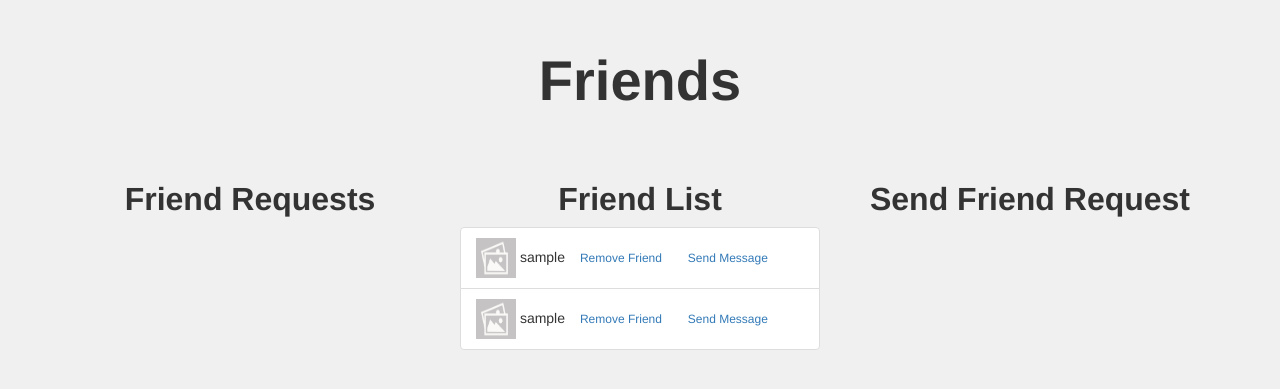
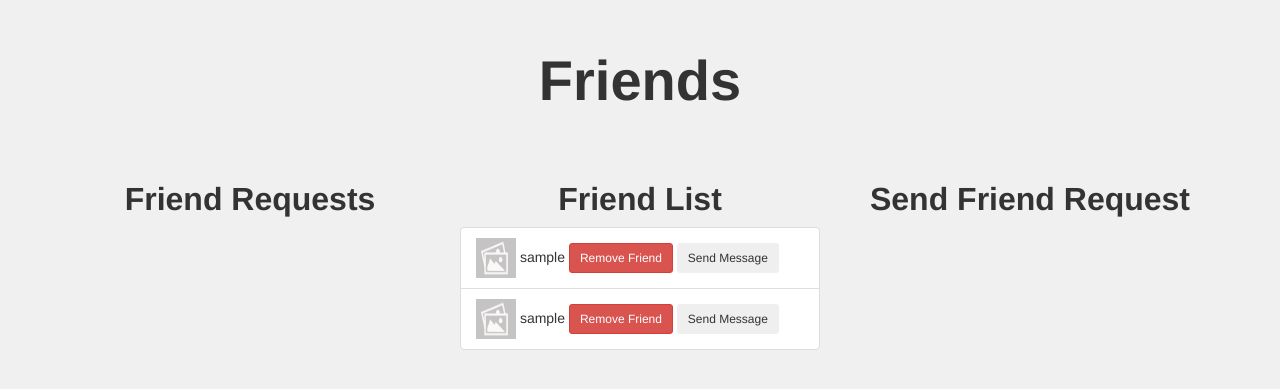
Before and after one commit to MichaelSosulski/Agile-Web-Dev-Group-58, a Flask app: page /Friends in a window 1280 px wide. Shown: the part 52-441 px from the top of the page. Run offline with Flask 3, Linux system fonts and the light colour scheme; a user stored in the database is signed in; tables that the repository leaves empty hold one stand-in row (values such as "Sample post"); some libraries are stand-ins or nearby versions.

Commit message:
Added button styling for friends list

```diff
--- a/app/routes.py
+++ b/app/routes.py
@@ -89,7 +89,6 @@ def profile():
             favList.append(item)
 
     friends = user.friends()
-
 
     return render_template(
         'ProfilePage.html',
--- a/app/templates/FriendsPage.html
+++ b/app/templates/FriendsPage.html
@@ -37,18 +37,16 @@
                 <h3 class="sectionHeading" style="text-align: center;">Friend List</h3>
                 <ul class="list-group">
                     {% for friend in friends %}
-                    <li class="list-group-item d-flex align-items-center">
+                    <li class="list-group-item d-flex align-items-center justify-content-between">
                     <img src="{{ url_for('static', filename='images/placeholder.jpg') }}"
                         alt="{{ friend.username }} avatar" class="rounded-circle mr-3" width="40" height="40">
                     {{ friend.username }}
-                    <a href="{{ url_for('remove_friend', username=friend.username) }}"
-                        class="btn btn-sm btn-outline-danger ms-auto">
-                        Remove Friend
-                    </a>
-                    <a href="{{ url_for('send_message', recipient=friend.username) }}"
-                        class="btn btn-sm btn-outline-primary ms-auto me-2">
-                        Send Message
-                    </a>
+                    <form action="{{ url_for('remove_friend', username=friend.username) }}" method="get" style="display: inline;">
+                        <button type="submit" class="btn btn-sm btn-danger ms-auto">Remove Friend</button>
+                    </form>
+                    <form action="{{ url_for('send_message', recipient=friend.username) }}" method="get" style="display: inline;">
+                        <button type="submit" class="btn btn-sm btn-outline-primary me-2">Send Message</button>
+                    </form>
                     </li>
                     {% endfor %}
                 </ul>
```
